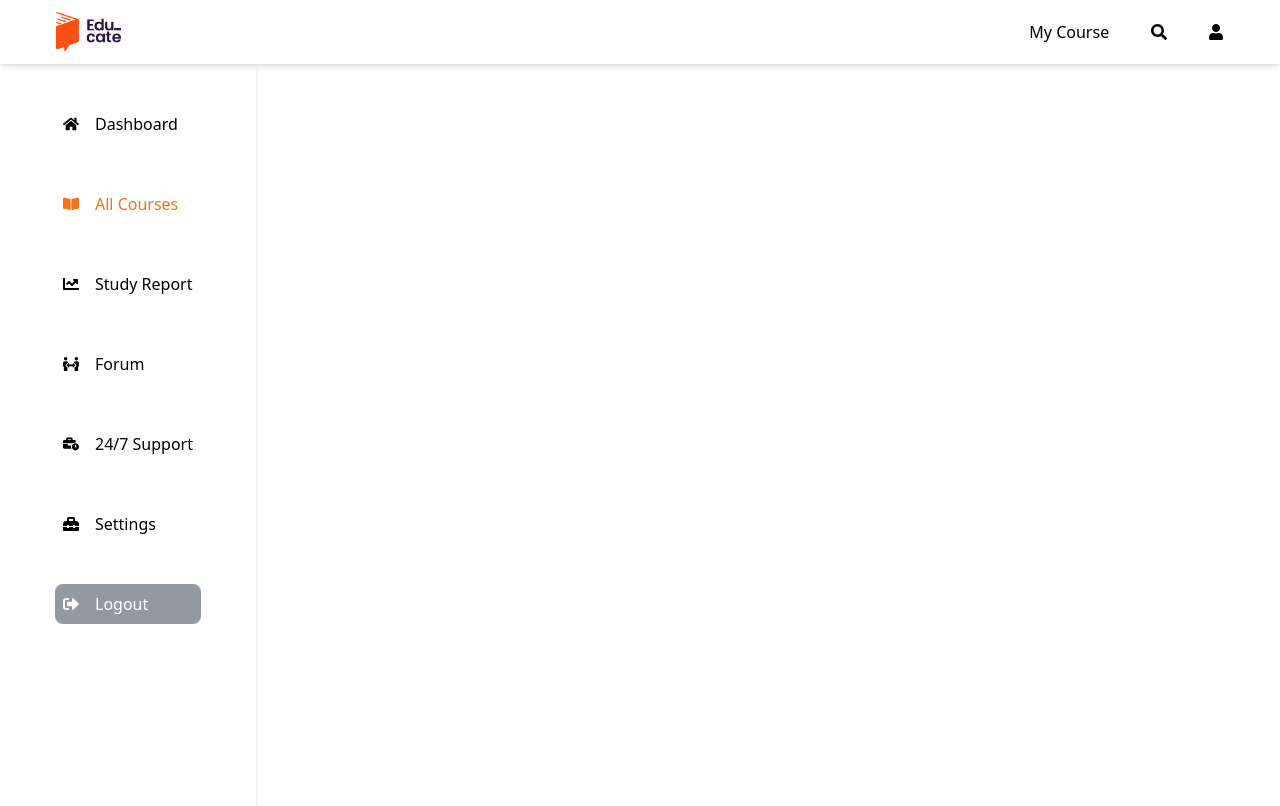
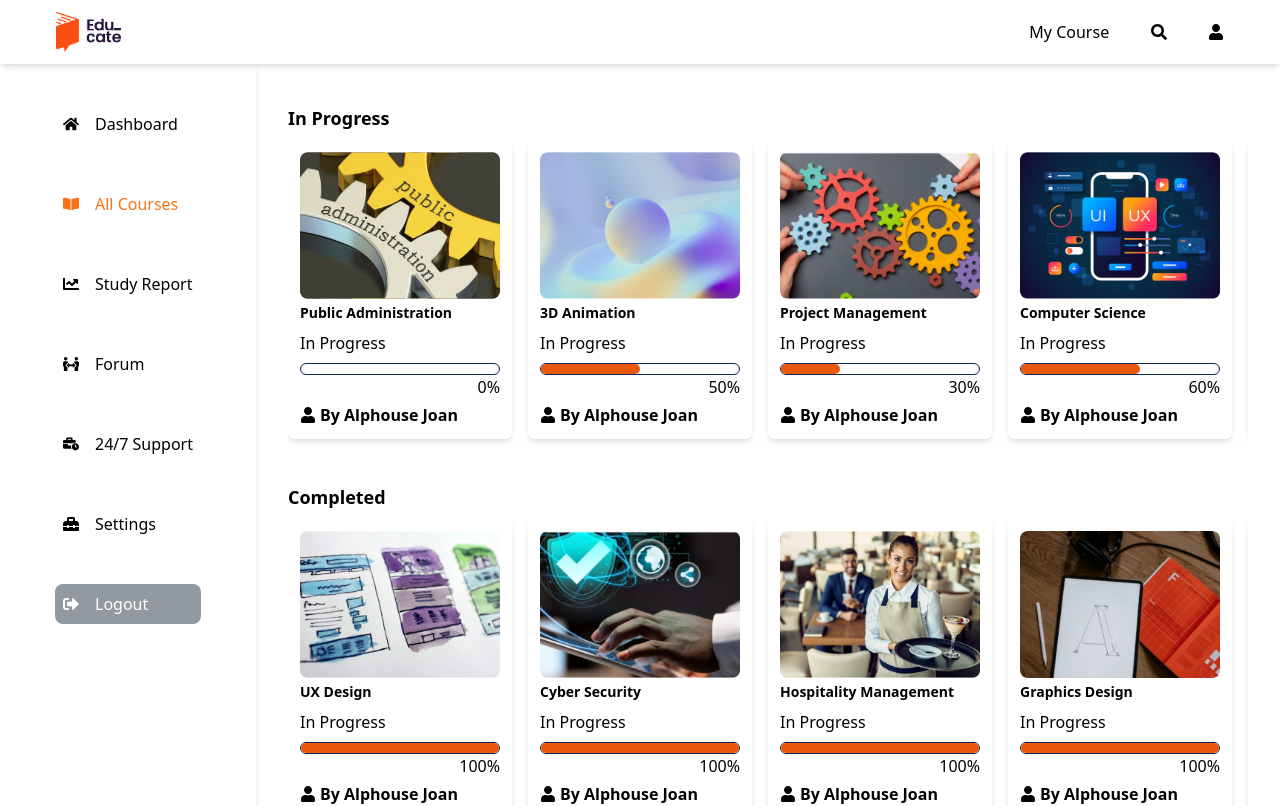
Before and after one commit to learnable-2022/LMS-YA-6-FE, a React (Create React App) app: page /dashboard/all-courses in a window 1280 px wide. Shown: the top 806 px of the page. Built offline with nearby package versions, Linux system fonts and the light colour scheme.

Commit message:
Update AllCourses

```diff
--- a/src/components/pages/dashboard-pages/AllCourses.jsx
+++ b/src/components/pages/dashboard-pages/AllCourses.jsx
@@ -1,14 +1,19 @@
 import Footer from '../../reusable/Footer';
+import CourseContents from '../../reusable/all-courses/CourseContents';
 import Courses from '../../reusable/all-courses/Courses';
+import Main from '../../reusable/dashboard-sections/Main';
 import SideNavbar from '../../reusable/dashboard-sections/SideNavbar';
 import Topbar from '../../reusable/dashboard-sections/Topbar';
 
 const AllCourses = () => {
   return (
-    <div>
+    <div className=' overflow-x-hidden'>
       <Topbar />
       <div className='flex h-fit min-h-screen '>
         <SideNavbar studentRoute={'/all-courses'} />
+        <div className='md:w-4/5 px-2 md:px-8 mb-5 mt-10'>
+        <Main />
+        </div>
       </div>
       <Footer />
     </div>
```
